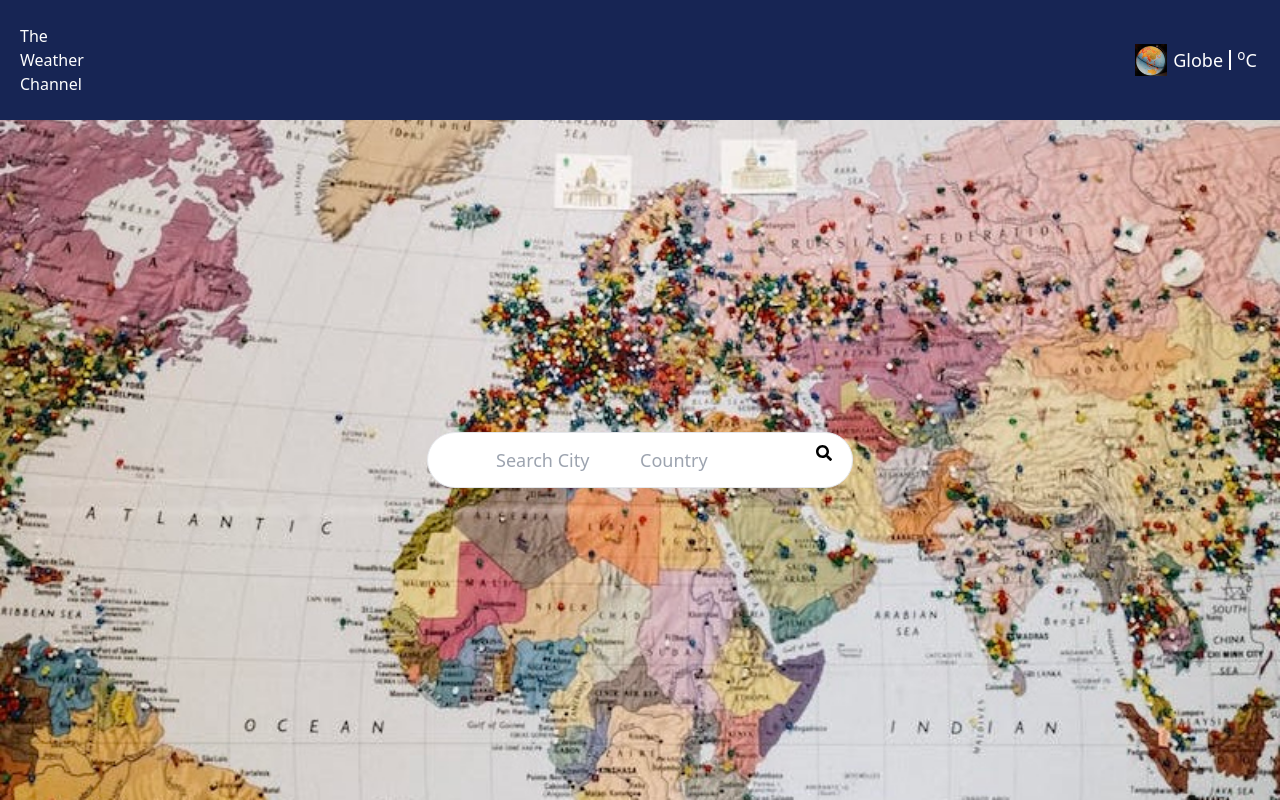
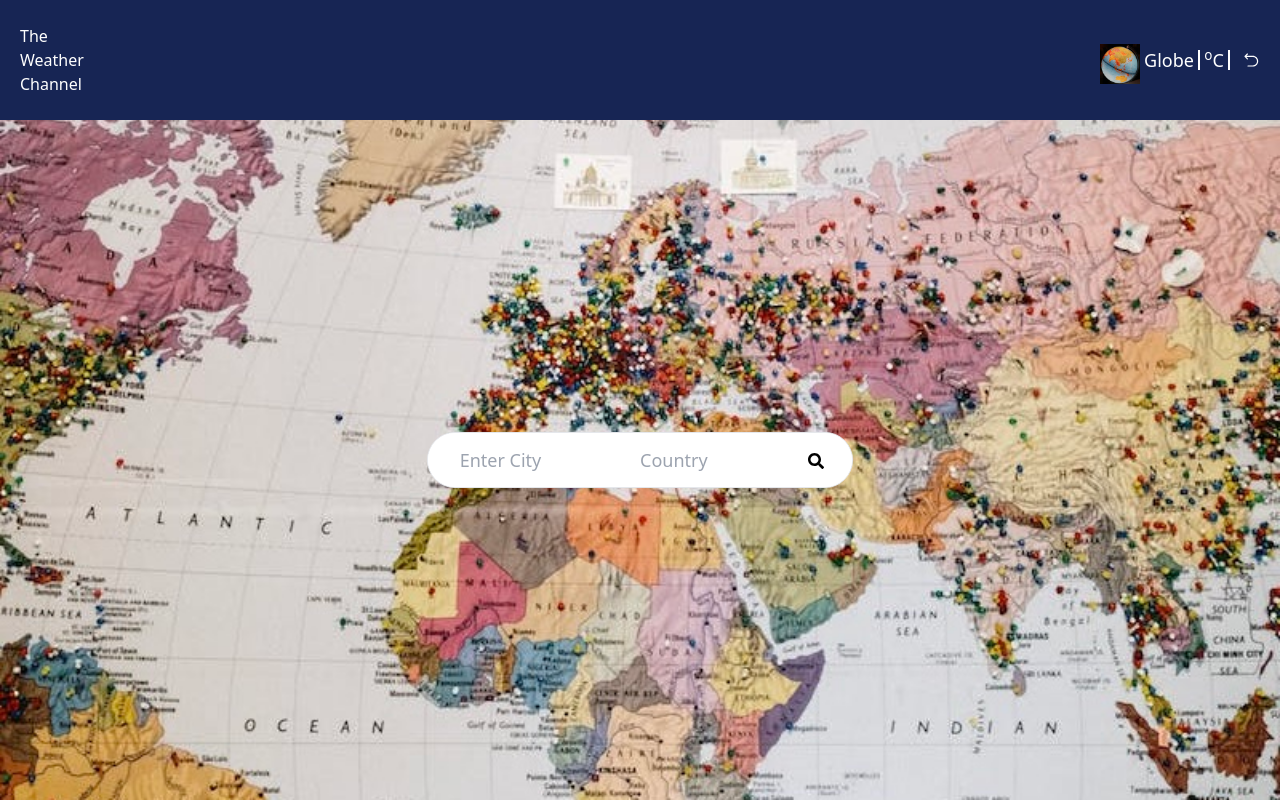
Before and after one commit to offiong-funmilola/Weather-App, a React (Create React App) app: page / in a window 1280 px wide. Built offline with nearby package versions, Linux system fonts and the light colour scheme; no server answers.

Commit message:
Updated UI for responsiveness

```diff
--- a/src/App.js
+++ b/src/App.js
@@ -8,7 +8,7 @@ import 'react-toastify/dist/ReactToastify.css';
 function App() {
   return (
     <WeatherProvider>
-      <div className="w-full h-screen bg-hero-pattern bg-cover bg-no-repeat">
+      <div className="w-full h-screen bg-hero-pattern bg-cover bg-no-repeat content-container">
         <ToastContainer />
         <Menu/>
         <Main/>
--- a/src/Components/Main.jsx
+++ b/src/Components/Main.jsx
@@ -36,15 +36,15 @@ function Main() {
             {isEmpty(geoData) && !isLoading &&
                 <div className='w-full h-body flex items-center justify-center'>
                     <form onSubmit={handleSubmit} className='w-4/5 md:w-1/3 h-14 relative bg-white rounded-full border flex justify-center'>
-                        <input type='text' placeholder='Search City' className='w-24 md:w-36 text-lg bg-inherit focus:outline-none' value={location.city || ''} onChange={(e)=>{setLocation({...location, city: e.target.value})}}></input>
-                        <input type='text' placeholder='Country' className='w-24 md:w-36 text-lg bg-inherit focus:outline-none' value={location.country || ''} onChange={(e)=>{setLocation({...location, country: e.target.value})}}></input>
-                        <button className='absolute top-0 right-5 translate-y-3 text-black' type="submit"><FaSearch /></button>
+                        <input type='text' placeholder='Enter City' className='rounded-l-full pl-8 w-1/2 text-lg bg-inherit focus:outline-none' value={location.city || ''} onChange={(e)=>{setLocation({...location, city: e.target.value})}}></input>
+                        <input type='text' placeholder='Country' className='rounded-r-full w-1/2 text-lg bg-inherit focus:outline-none' value={location.country || ''} onChange={(e)=>{setLocation({...location, country: e.target.value})}}></input>
+                        <button className='absolute right-2 text-black p-5' type="submit"><FaSearch /></button>
                     </form>
                 </div>
             }
             {!isEmpty(geoData) && !isLoading &&
-                <div className='w-full grid grid-cols-6 grid-rows-7 gap-4 py-10 px-5'>
-                    <div className='row-start-1 row-end-7 col-start-1 col-end-5 bg-gradient-to-r bg-cyan-600 to-cyan-200 rounded-lg'>
+                <div className='w-full grid grid-cols-6 grid-rows-8 md:grid-rows-7 gap-4 py-10 px-5 overflow-scroll'>
+                    <div className='col-span-full row-start-1 row-end-5 md:row-start-1 md:row-end-7 md:col-start-1 md:col-end-5 bg-gradient-to-r bg-cyan-600 to-cyan-200 rounded-lg'>
                         <div className='w-full h-10 bg-cyan-900 rounded-t-lg flex justify-around items-center gap-1 px-5'>
                             <div className='w-4/5'>
                                 <p className='font-sans text-lg font-bold text-white'>{geoData.name}, {storedLocation.country}</p>
@@ -53,22 +53,21 @@ function Main() {
                                 <MdRefresh className='text-white text-xl'/>
                             </button>
                         </div>
-                        <div className='w-full px-5 flex justify-between'>
-                            <div className="info-container mt-7">
-                                <h1 className='font-sans text-9xl font-bold text-white mt-5'>{geoData.main.temp}<sup>o</sup></h1>
-                                <h3 className='font-sans text-4xl font-bold text-white mt-5'>{firstLetterUpper(geoData.weather[0].description)}</h3>
-                                <h3 className='font-sans text-1xl font-bold text-white mt-2'>
+                        <div className='w-full px-5 flex flex-col-reverse items-center md:flex-row md:justify-between'>
+                            <div className="info-container md:mt-7">
+                                <h1 className='font-sans text-7xl md:text-9xl font-bold text-white md:mt-5'>{geoData.main.temp}<sup>o</sup></h1>
+                                <h3 className='font-sans md:text-4xl text-3xl font-bold text-white mt-1 md:mt-5'>{firstLetterUpper(geoData.weather[0].description)}</h3>
+                                <h3 className='font-sans text-1xl font-bold text-white mb-5 md:mb-0 md:mt-2'>
                                     Day {geoData.main.temp_max}<sup>o</sup>
                                     <span className='text-xl'> -</span> Night {geoData.main.temp_min}<sup>o</sup>
                                 </h3>
                             </div>
-                            <div className="icon-container w-1/3 mt-14">
+                            <div className="icon-container md:w-1/3 md:mt-14 mb-6 mt-3 md:mb-0">
                                 {showIcon(geoData.weather[0].description.toLowerCase())}
                             </div>
                         </div>
                     </div>
-                    {/* <div className='row-start-4 row-end-7 col-start-1 col-end-5 bg-white rounded-lg'></div> */}
-                    <div className='row-start-1 row-end-7 col-span-6 bg-white rounded-lg grid grid-cols-1 grid-rows-4 gap-2 pt-1'>
+                    <div className='col-span-full row-start-5 row-end-9 md:row-start-1 md:row-end-7 md:col-span-6 bg-white rounded-lg grid grid-cols-1 grid-rows-4 gap-2 pt-1'>
                         <div className='row-span-1'>
                             <h3 className='font-sans text-xl font-semibold ml-5'>Weather Today in {geoData.name}, {storedLocation.country}</h3>
                             <h1 className='font-sans text-4xl font-bold ml-7'>{geoData.main.feels_like}<sup>o</sup></h1>
--- a/src/Components/Menu.jsx
+++ b/src/Components/Menu.jsx
@@ -3,24 +3,30 @@ import globe from './Assets/globe.jpeg'
 import {FaSearch} from 'react-icons/fa'
 import WeatherContext from '../Context/WeatherContext'
 import {useContext} from 'react'
+import {RxReset} from 'react-icons/rx'
 
 function Menu() {
-    const {location, setLocation, isLoading, handleSubmit, geoData, isEmpty} = useContext(WeatherContext)
+    const {location, setLocation, isLoading, handleSubmit, geoData, isEmpty, handleReset} = useContext(WeatherContext)
   return (
     <nav className='w-full bg-blue-950 flex items-center justify-between p-5 h-menu'>
         <div className='w-20 h-15 text-white bg-inherit'>The Weather Channel</div>
         {!isEmpty(geoData) && !isLoading &&
-            <form onSubmit={handleSubmit} className='w-1/3 h-8 relative bg-inherit rounded-full border flex justify-center'>
-                <input type='text' placeholder='Search City' className='w-36 text-white text-lg bg-inherit focus:outline-none' value={location.city || ''} onChange={(e)=>{setLocation({...location, city: e.target.value})}}></input>
-                <input type='text' placeholder='Country' className='w-36  text-white text-lg bg-inherit focus:outline-none' value={location.country || ''} onChange={(e)=>{setLocation({...location, country: e.target.value})}}></input>
-                <button className='absolute top-0 right-5 translate-y-2 text-white' type="submit"><FaSearch /></button>
+            <form onSubmit={handleSubmit} className='w-2/3 md:w-1/3 h-8 relative bg-inherit rounded-full border flex justify-center'>
+                <input type='text' placeholder='Enter City' className='rounded-l-full pl-6 w-1/2 text-white text-lg bg-inherit focus:outline-none' value={location.city || ''} onChange={(e)=>{setLocation({...location, city: e.target.value})}}></input>
+                <input type='text' placeholder='Country' className='rounded-r-full w-1/2 text-white text-lg bg-inherit focus:outline-none' value={location.country || ''} onChange={(e)=>{setLocation({...location, country: e.target.value})}}></input>
+                <button className='absolute right-1 text-white p-2' type="submit"><FaSearch /></button>
             </form>
         }
-        <div className='w-32 h-10 bg-inherit flex items-center justify-around'>
-            <div className='w-8 h-8'><img src={globe} alt=''/></div>
-            <p className='text-white text-lg'>Globe</p>
-            <div className='h-5 border border-white'></div>
-            <p className='text-white text-lg'><sup>o</sup>C</p>
+        <div className='hidden md:w-40 h-10 bg-inherit md:flex items-center justify-between'>
+                <div className='md:w-10 h-8'><img src={globe} alt=''/></div>
+                <p className='text-white text-lg'>Globe</p>
+                <div className='h-5 border border-white'></div>
+                <p className='text-white text-lg'><sup>o</sup>C</p>
+                <div className='h-5 border border-white mr-2'></div>
+            <p className='text-white text-lg font-semibold' onClick={handleReset}><RxReset /></p>
+        </div>
+        <div className='w-10 h-10 flex items-center justify-end md:hidden'>
+            <p className='text-white text-lg font-semibold' onClick={handleReset}><RxReset /></p>
         </div>
     </nav>
   )
--- a/src/Context/WeatherContext.jsx
+++ b/src/Context/WeatherContext.jsx
@@ -3,16 +3,8 @@ import { createContext, useState, useEffect } from "react";
 import { toast } from 'react-toastify';
 
 const WeatherContext = createContext();
-
-// const PRODUCTION = "PRODUCTION";
-// const ENVIRONMENT = process.env.ENVIRONMENT;
-// let API_ENDPOINT = "http://localhost:3050"
-// console.log(ENVIRONMENT)
-// console.log(process.env)
-
-// if (ENVIRONMENT === PRODUCTION) {
-//     API_ENDPOINT = `${window.location.href}/api`
-// }
+const API_ENDPOINT = process.env.REACT_APP_API_ENDPOINT || ''
+console.log(API_ENDPOINT)
 
 export const WeatherProvider = ({children}) => {
     const [location, setLocation] = useState({})
@@ -29,7 +21,7 @@ export const WeatherProvider = ({children}) => {
         let parameters = !isEmpty(location) ? location : storedLocation
         let urlParams = new URLSearchParams(parameters).toString()
 
-        fetch(`/api/weather-data?${urlParams}`, {
+        fetch(`${API_ENDPOINT}/api/weather-data?${urlParams}`, {
             method: 'GET',
             mode: 'cors',
             headers: {
--- a/src/index.css
+++ b/src/index.css
@@ -46,3 +46,7 @@
       transform: rotate(360deg);
   }
 }
+
+.content-container {
+  overflow-y: auto;
+}
```
